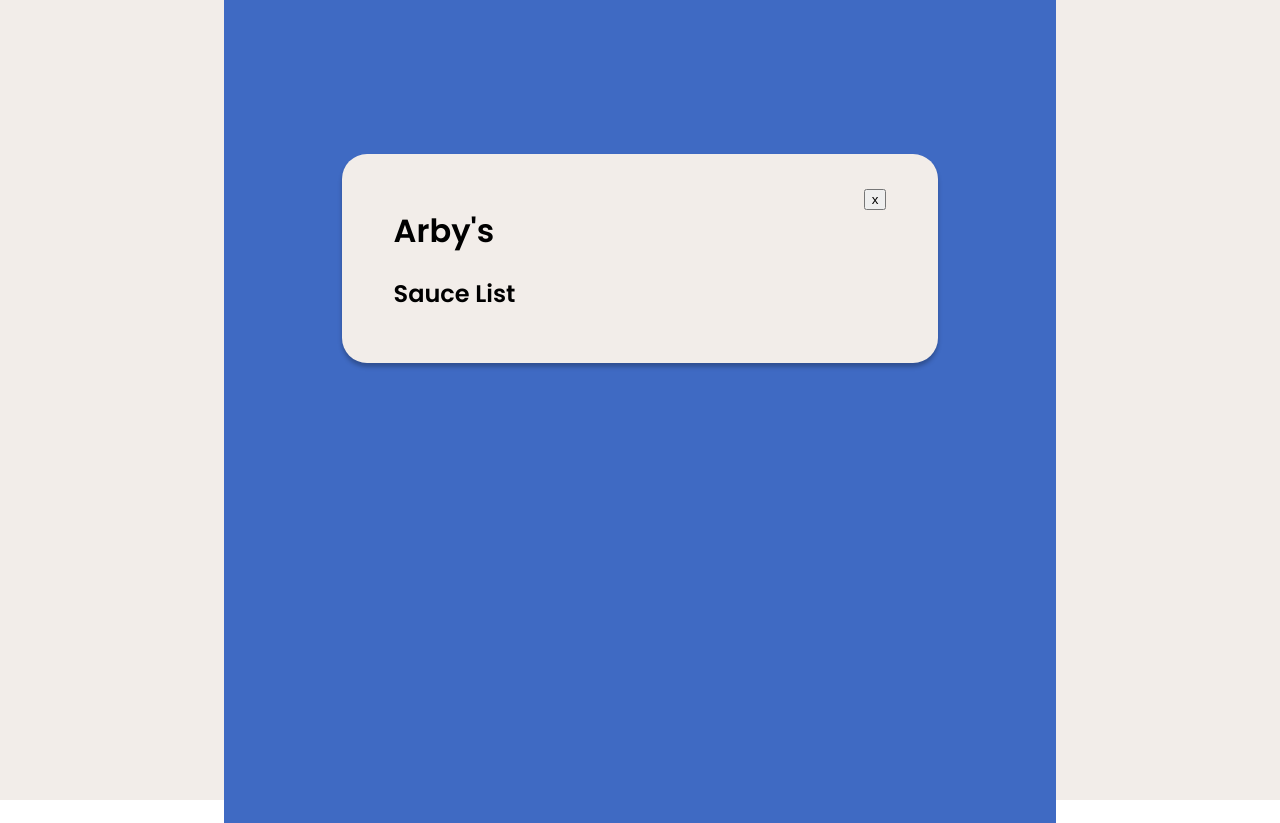
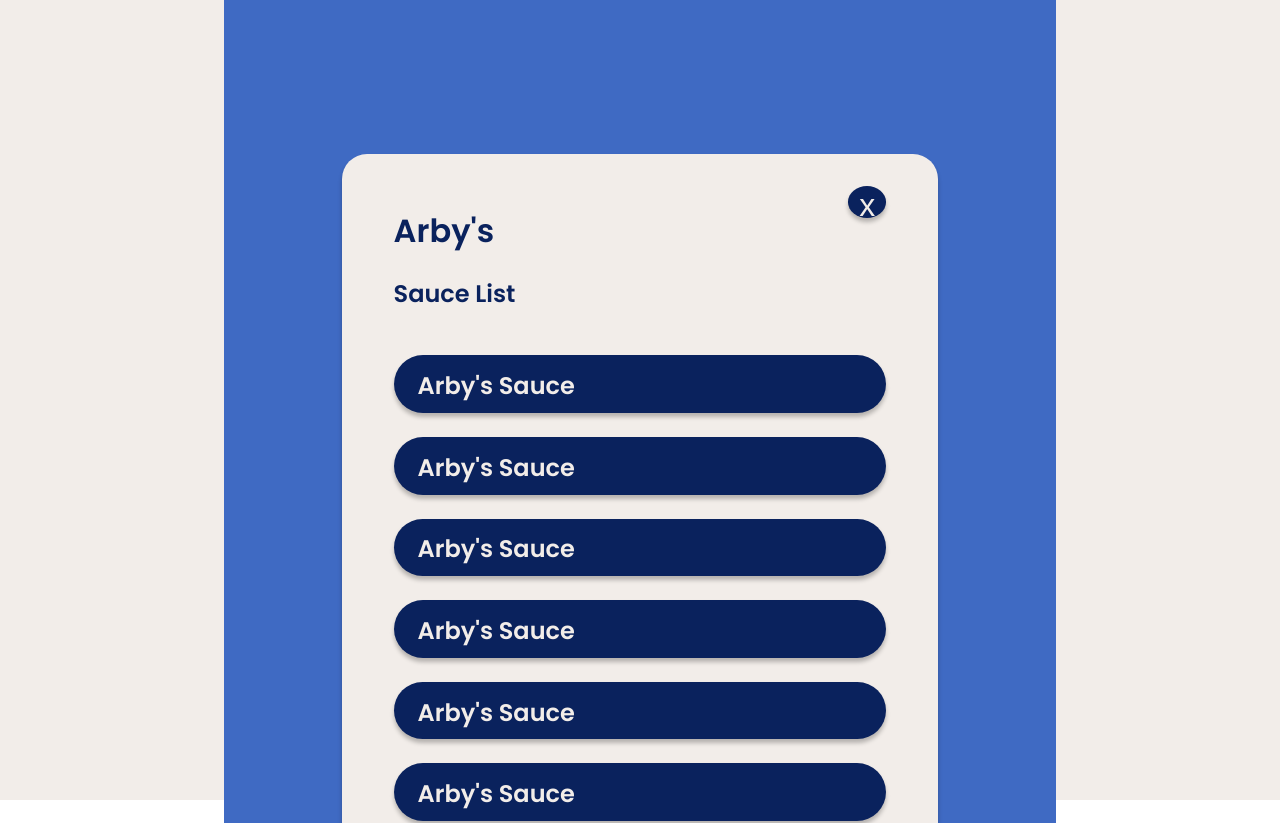
Before and after one commit to auditie/More-Sauce---Client, a React (Create React App) app: page /restaurant in a window 1280 px wide. Shown: the top 823 px of the page. Built offline with nearby package versions, Linux system fonts and the light colour scheme.

Commit message:
Work on restaurant page design.

```diff
--- /dev/null
+++ b/src/components/RestaurantSauce/RestaurantSauce.js
@@ -0,0 +1,12 @@
+import './RestaurantSauce.scss';
+import { Link } from 'react-router-dom';
+
+const RestaurantSauce = () => {
+    return (
+        <div className='restaurant-sauce'>
+            <h2 className='restaurant-sauce__name'>Arby's Sauce</h2>
+        </div>
+    )
+}
+
+export default RestaurantSauce
--- /dev/null
+++ b/src/components/RestaurantSauce/RestaurantSauce.scss
@@ -0,0 +1,21 @@
+@use '../../styles/partials/mixins' as *;
+@use '../../styles/partials/colors' as *;
+@use '../../styles/partials/fonts' as *;
+@use '../../styles/partials/global' as *;
+
+.restaurant-sauce {
+    background-color: $dark-blue;
+    box-shadow: 0px 4px 4px rgba(0, 0, 0, 0.25);
+    margin-bottom: 3vh;
+
+    @include desktop {
+        height: 4vh;
+        border-radius: 35px;
+        padding: .8em 1.5em;
+    }
+
+    &__name {
+        margin: 0;
+        color: $white;
+    }
+}
--- a/src/pages/RestaurantPage/RestaurantPage.js
+++ b/src/pages/RestaurantPage/RestaurantPage.js
@@ -1,5 +1,7 @@
 import './RestaurantPage.scss';
 import { Component } from 'react';
+import { Link } from 'react-router-dom';
+import RestaurantSauce from '../../components/RestaurantSauce/RestaurantSauce';
 
 class RestaurantPage extends Component {
     state = {
@@ -15,8 +17,19 @@
                         <h2 className='restaurant-page__head-subtitle'>Sauce List</h2>
                     </div>
                     <div className='restaurant-page__head-right'>
-                        <button className='restaurant-page__head-exit'>x</button>
+                        <button className='restaurant-page__head-exit'>
+                            <Link to ='/' className='restaurant-page__head-exit--link'>x</Link>
+                        </button>
                     </div>
+                </div>
+                <div className='restaurant-page__sauce-list'>
+                    <RestaurantSauce />
+                    <RestaurantSauce />
+                    <RestaurantSauce />
+                    <RestaurantSauce />
+                    <RestaurantSauce />
+                    <RestaurantSauce />
+
                 </div>
             </div>
         )
--- a/src/pages/RestaurantPage/RestaurantPage.scss
+++ b/src/pages/RestaurantPage/RestaurantPage.scss
@@ -19,8 +19,28 @@
     }
 
     &__head {
+        color: $dark-blue;
         display: flex;
         flex-direction: row;
         justify-content: space-between;
+        margin-bottom: 3vh;
+
+        &-exit {
+            background-color: $dark-blue;
+            border: none;
+            border-radius: 50%;
+            box-shadow: 0px 4px 4px rgba(0, 0, 0, 0.25);
+
+            @include desktop {
+                font-size: 2em;
+                height: 4vh;
+                width: 3vw;
+            }
+
+            &--link {
+                color: $white;
+                text-decoration: none;
+            }
+        }
     }
 }
```
